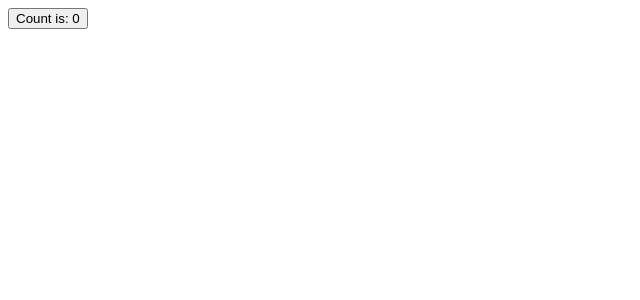
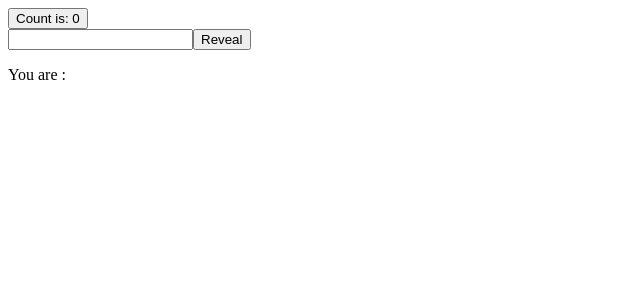
Before and after one commit to rgirodon/tse_first_vue3, a Vue app in the folder first_vue3/: page / in a window 1280 px wide. Shown: the top 300 px of the page, without its empty margins (0-640 px from the left). Built offline with nearby package versions, Linux system fonts and the light colour scheme.

Commit message:
set up form

```diff
--- a/first_vue3/src/App.vue
+++ b/first_vue3/src/App.vue
@@ -2,14 +2,29 @@
 export default {
   data() {
     return {
-      count: 0
+      count: 0,
+      name: "",
+      displayedName: ""
+    }
+  },
+  methods: {
+    copyNameToDisplayedName() {
+      this.displayedName = this.name;
     }
   }
 }
 </script>
 
 <template>
-  <button @click="count++">Count is: {{ count }}</button>
+  <div>
+    <button @click="count++">Count is: {{ count }}</button>
+
+    <div>
+      <input v-model="name">
+      <button @click="copyNameToDisplayedName">Reveal</button>
+      <p>You are : {{ displayedName }}</p>
+    </div>
+  </div>
 </template>
 
 <style scoped>
--- a/first_vue3/src/main.js
+++ b/first_vue3/src/main.js
@@ -1,4 +1,4 @@
-import { createApp } from 'vue'
-import App from './App.vue'
+import { createApp } from 'vue';
+import App from './App.vue';
 
-createApp(App).mount('#app')
+createApp(App).mount('#app');
```
